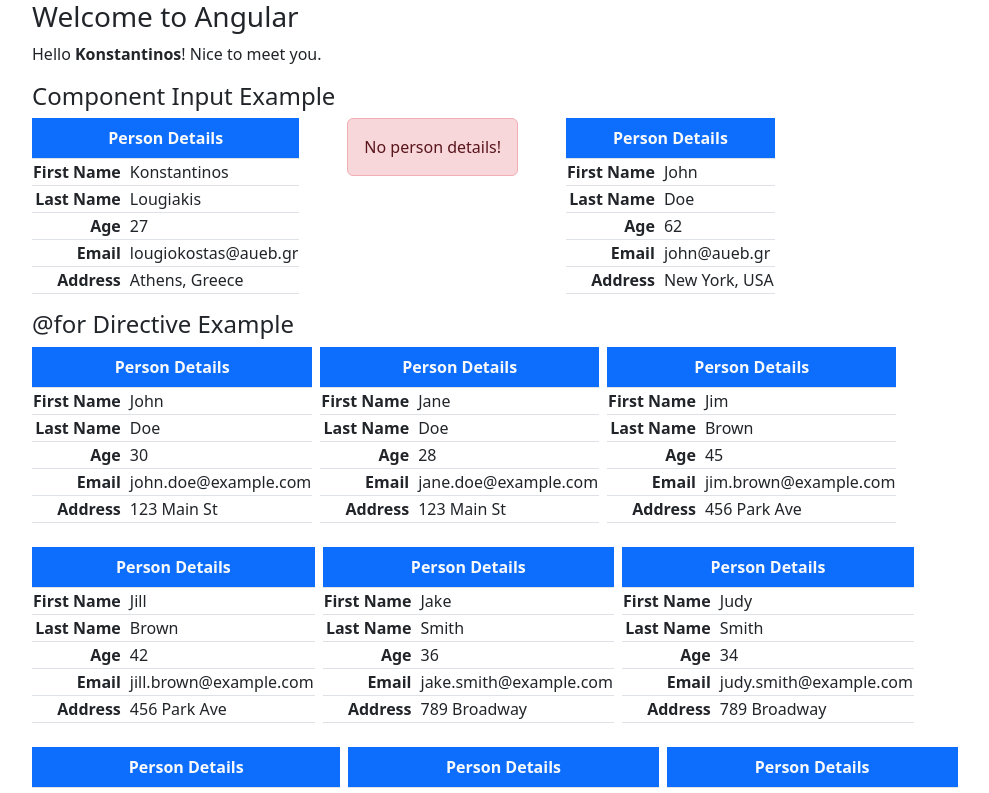
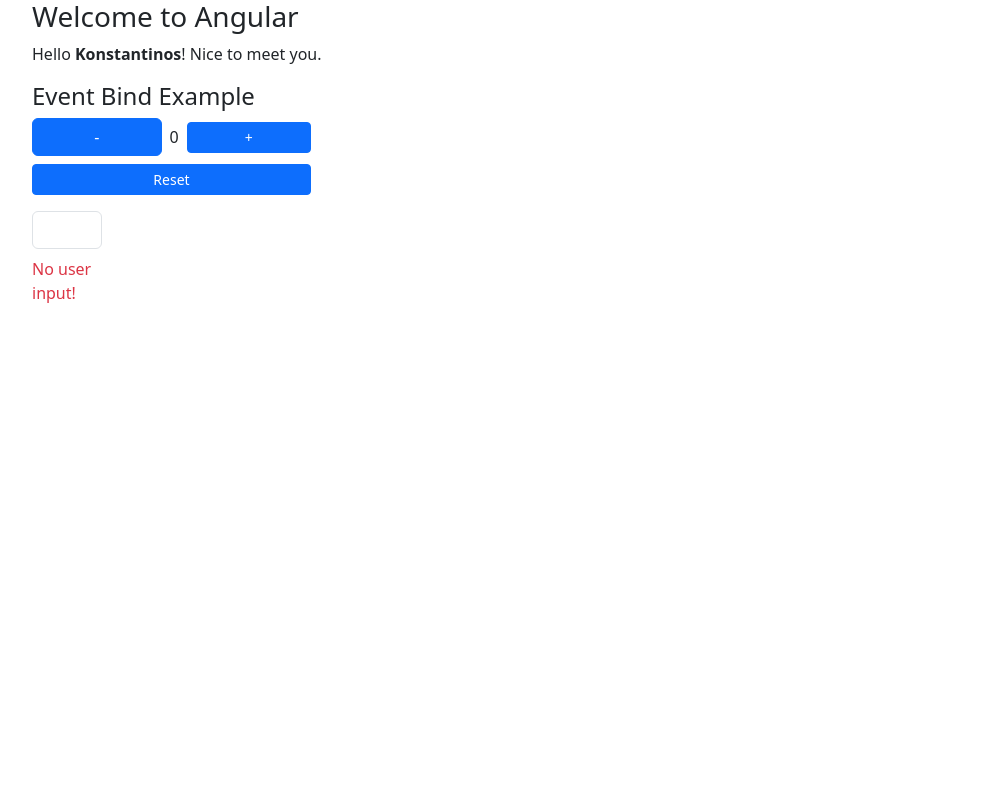
Before and after one commit to KonstantinosLougiakis/angular-introduction, an Angular app: page / in a window 1280 px wide. Shown: the top 793 px of the page, without its empty margins (50-1039 px from the left). Built offline with nearby package versions, Linux system fonts and the light colour scheme.

Commit message:
Event Binding

```diff
--- a/src/app/app.component.html
+++ b/src/app/app.component.html
@@ -2,7 +2,9 @@
     <h3>Welcome to Angular</h3>
     <p>Hello <strong>{{ name }}</strong>! Nice to meet you.</p>
 
-    <h4>Component Input Example</h4>
+    <app-event-bind-example></app-event-bind-example>
+
+    <!-- <h4>Component Input Example</h4>
 
     <div class="d-flex gap-5 text-nowrap ">
         <app-person-table [person]="person0"></app-person-table>
@@ -16,5 +18,5 @@
         @for(user of users; track user) {
             <app-person-table [person]="user"></app-person-table>
         }
-    </div>
+    </div> -->
 </div>
--- a/src/app/app.component.ts
+++ b/src/app/app.component.ts
@@ -1,11 +1,12 @@
 import { Component } from '@angular/core';
 import { PersonTableComponent } from './components/person-table/person-table.component';
 import { Person } from './shared/interfaces/person';
+import { EventBindExampleComponent } from './components/event-bind-example/event-bind-example.component';
 
 @Component({
   selector: 'app-root',
   standalone: true,
-  imports: [PersonTableComponent],
+  imports: [PersonTableComponent, EventBindExampleComponent],
   templateUrl: './app.component.html',
   styleUrl: './app.component.css'
 })
--- /dev/null
+++ b/src/app/components/event-bind-example/event-bind-example.component.html
@@ -0,0 +1,21 @@
+<h4>Event Bind Example</h4>
+
+<div class="d-flex flex-column gap-2 w-25">
+    <div class="d-flex gap-2 align-items-center">
+        <button class="btn btn-primary btn-small flex-grow-1" (click)="decrementTimes()">-</button>
+        <span>{{ times }}</span>
+        <button class="btn btn-primary btn-sm flex-grow-1" (click)="incrementTimes()">+</button>
+    </div>
+    <button class="btn btn-primary btn-sm" (click)="resetTimes()">Reset</button>
+
+    <div class="mt-2 mb-2 d-flex flex-column gap-2 w-25">
+        <input class="form-control" type="text" (input)="onUserInput($event)" />
+        @if(!userInput) {
+            <span class="text-danger">No user input!</span>
+        } @else {
+            <span class="text-bg-info p-2 text-truncate">
+                {{ userInput }}
+            </span>
+        }
+    </div>
+</div>
--- /dev/null
+++ b/src/app/components/event-bind-example/event-bind-example.component.ts
@@ -0,0 +1,31 @@
+import { Component } from '@angular/core';
+
+@Component({
+  selector: 'app-event-bind-example',
+  standalone: true,
+  imports: [],
+  templateUrl: './event-bind-example.component.html',
+  styleUrl: './event-bind-example.component.css'
+})
+export class EventBindExampleComponent {
+  times: number = 0;
+
+  userInput: string = '';
+
+  incrementTimes() {
+    this.times++;
+  }
+
+  decrementTimes() {
+    this.times--;
+  }
+
+  resetTimes() {
+    this.times = 0;
+  }
+
+  onUserInput(event: Event) {
+    const value = (event.target as HTMLInputElement).value;
+    this.userInput = value;
+  }
+}
```
Also changed, not shown: src/app/components/event-bind-example/event-bind-example.component.css (added), 1 other file (tests, documents, lock files or other folders).
